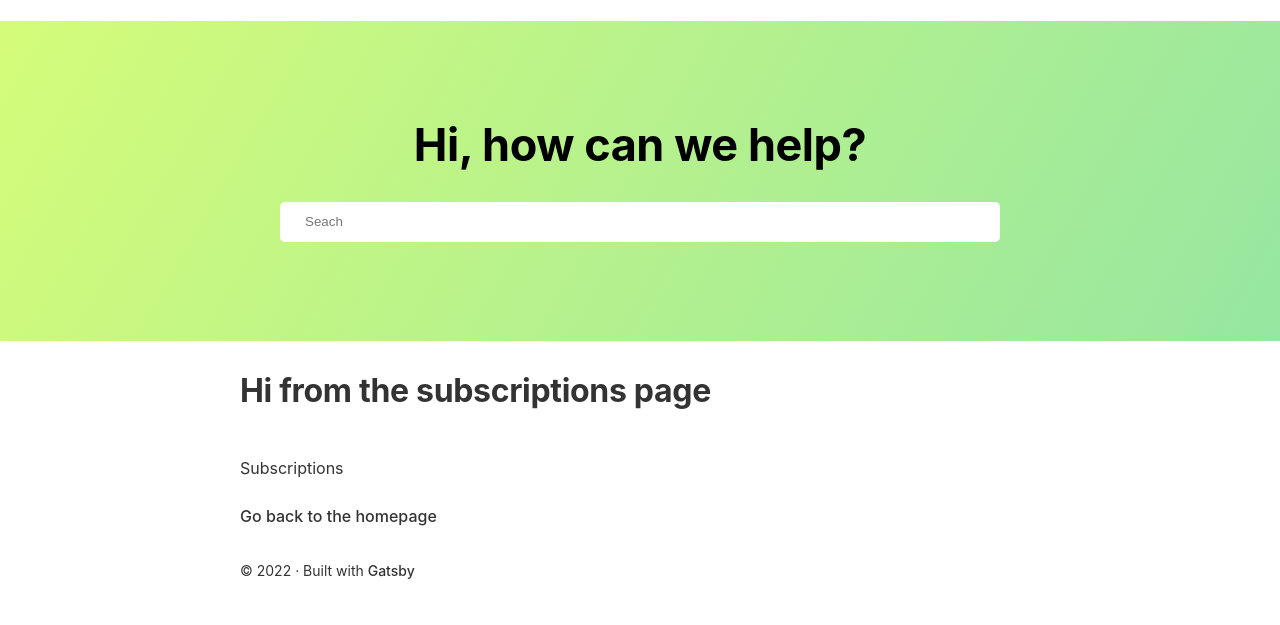
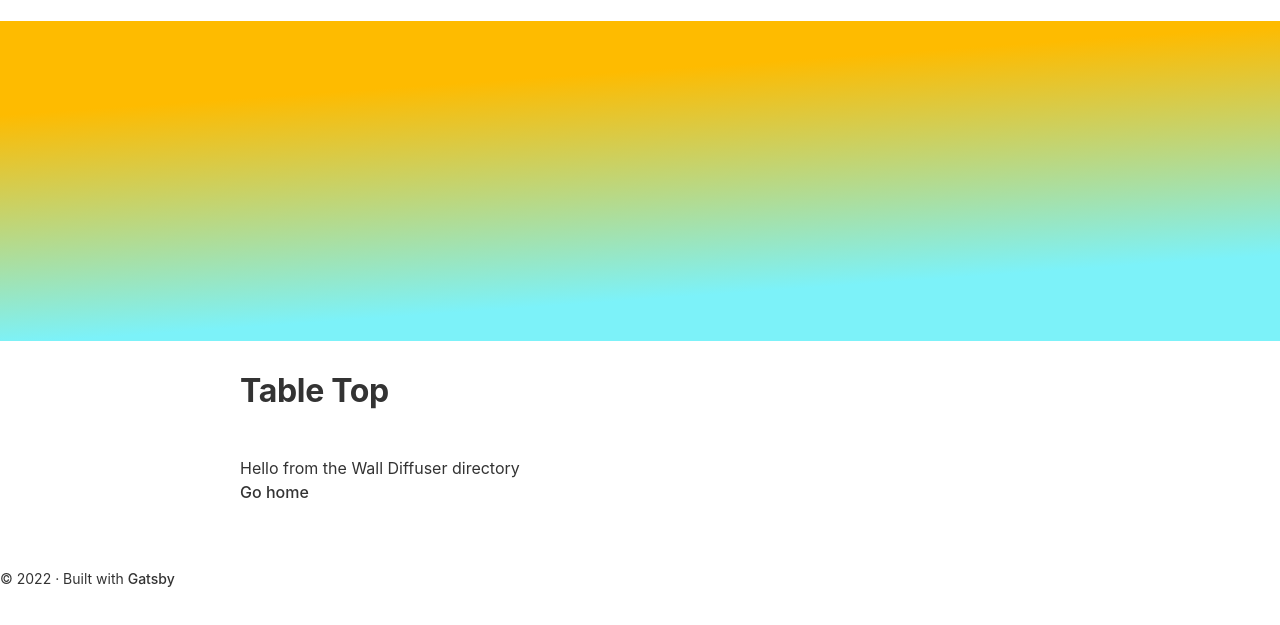
Before and after one commit to dalancox/gatsby-project, a Gatsby site: page /subscriptions in a window 1280 px wide. Shown: the part 57-682 px from the top of the page. Built offline with nearby package versions, Linux system fonts and the light colour scheme; Gatsby itself is replaced by a stand-in of ours.

Commit message:
Added new headers and changed layout designs

```diff
--- a/src/components/header.js
+++ b/src/components/header.js
@@ -36,7 +36,7 @@ const Header = ({ siteTitle }) => {
       </div>
 
       <div className="header-logo">
-        <Link to="https://help.trypura.com/" className="header-logo-link">
+        <Link to="/" className="header-logo-link">
           <div style={{display: `flex`}}>
             <img src={pura} alt="logo" style={{margin: `0 .5rem 0 0`}}></img>
             {siteTitle}
--- /dev/null
+++ b/src/components/headers/subscriptionsHeader.js
@@ -0,0 +1,28 @@
+import React from "react"
+
+
+const SubscriptionsHeader = () => (
+
+<div style={{
+    margin: `0 auto`,
+    padding: `var(--space-4) var(--size-gutter)`,
+    display: `flex`,
+    height: `20rem`,
+    flexDirection: `column`,
+    alignItems: `center`,
+    justifyContent: `center`,
+    background:`linear-gradient(176deg, rgba(254,187,0,1) 23%, rgba(124,242,249,1) 79%)`
+}}>
+    <h1 style={{
+        color: `black`,
+        padding: `0 0 2rem 0`,
+        margin: `0`,
+        fontSize: `45px`
+        }}>
+    </h1>
+
+</div>
+
+)
+
+export default SubscriptionsHeader
--- a/src/components/layout.js
+++ b/src/components/layout.js
@@ -10,7 +10,6 @@ import PropTypes from "prop-types"
 import { useStaticQuery, graphql } from "gatsby"
 
 import Header from "./header"
-import Search from "./searchBar"
 import "./layout.css"
 
 const Layout = ({ children }) => {
@@ -19,22 +18,18 @@ const Layout = ({ children }) => {
       site {
         siteMetadata {
           title
+          siteUrl
         }
       }
     }
   `)
 
+
   return (
     <>
       <Header siteTitle={data.site.siteMetadata?.title || `Title`} />
-      <Search />
-      <div
-        style={{
-          margin: `0 auto`,
-          maxWidth: `var(--size-content)`,
-          padding: `var(--size-gutter)`,
-        }}
-      >
+
+      <div>
         <main>{children}</main>
         <footer
           style={{
--- a/src/pages/subscriptions.js
+++ /dev/null
@@ -1,16 +0,0 @@
-import * as React from "react"
-import { Link } from "gatsby"
-
-import Layout from "../components/layout"
-import Seo from "../components/seo"
-
-const Subscriptions = () => (
-  <Layout>
-    <Seo title="Page two" />
-    <h1>Hi from the subscriptions page</h1>
-    <p>Subscriptions</p>
-    <Link to="/">Go back to the homepage</Link>
-  </Layout>
-)
-
-export default Subscriptions
--- /dev/null
+++ b/src/pages/subscriptions/index.js
@@ -0,0 +1,24 @@
+import * as React from "react"
+import Layout from "../../components/layout"
+import SubscriptionsHeader from "../../components/headers/subscriptionsHeader"
+import { Link } from "gatsby"
+
+export default function Index() {
+  return (
+    <Layout>
+    <SubscriptionsHeader />
+    <div
+        style={{
+          margin: `0 auto`,
+          maxWidth: `var(--size-content)`,
+          padding: `var(--size-gutter)`,
+        }}
+      >
+        <h1>Table Top</h1>
+        <div>Hello from the Wall Diffuser directory</div>
+        <Link to="/">Go home</Link>
+      </div>
+
+  </Layout>
+  )
+}
```
Also changed, not shown: src/components/headers/carDiffuserHeader.js (added, +28 -0 lines), src/components/headers/tableTopDiffuserHeader.js (added, +28 -0 lines), src/components/headers/wallDiffuserHeader.js (added, +28 -0 lines), src/pages/car-diffuser/index.js (added, +26 -0 lines), src/pages/cardiffuser.js (deleted, +0 -16 lines), src/pages/index.js (+11 -6 lines), src/pages/page-2.js (deleted, +0 -16 lines), src/pages/table-top/index.js (added, +26 -0 lines), src/pages/tabletop.js (deleted, +0 -16 lines), src/pages/wall-diffuser/diffuser-offline.js (added, +20 -0 lines), src/pages/wall-diffuser/index.js (added, +28 -0 lines), src/pages/walldiffuser.js (deleted, +0 -16 lines).
